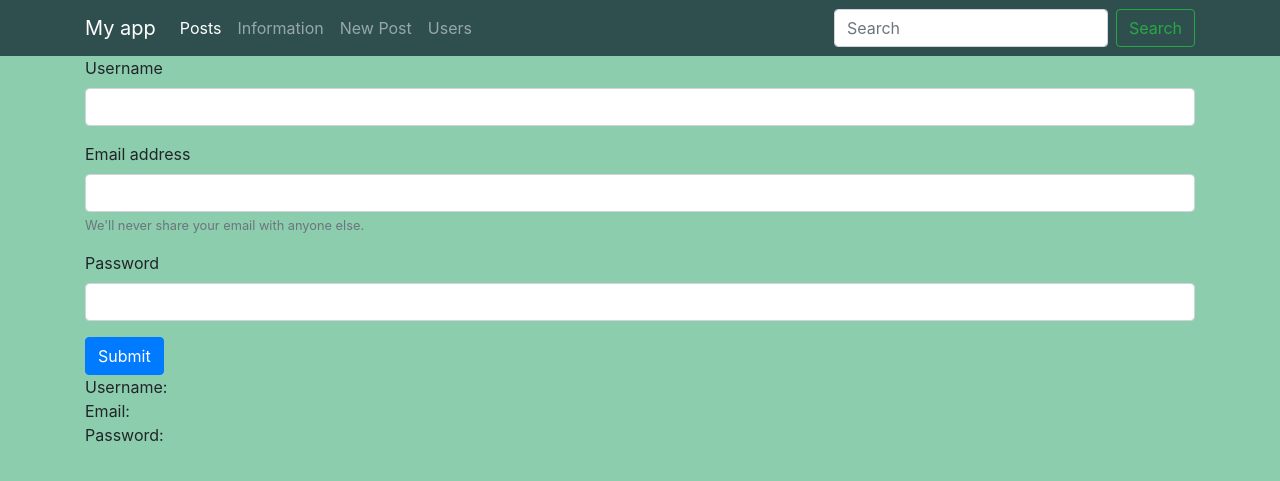
After one commit to yuliiakucher/Flask_basic, a Flask app: page /users_bp/ in a window 1280 px wide. The commit adds this page. Shown: the top 481 px of the page. Run offline with Flask 2, Linux system fonts and the light colour scheme; some libraries are stand-ins or nearby versions.

Commit message:
lec_15 practice

```diff
--- a/app/__init__.py
+++ b/app/__init__.py
@@ -1,4 +1,6 @@
 from flask import Flask
+from .post.views import posts
+from .users_bp.views import users_bp
 # from config import Config, UserConf
 
 app = Flask(__name__)
@@ -8,4 +10,8 @@ app = Flask(__name__)
 # app.config.from_object(UserConf)
 app.config.from_object('config.DevConf')
 
+app.register_blueprint(posts, url_prefix='/posts')
+
+app.register_blueprint(users_bp, url_prefix='/users_bp')
+
 from app import views
--- /dev/null
+++ b/app/forms.py
@@ -0,0 +1,6 @@
+from wtforms import Form, StringField
+
+
+class Posts_Form(Form):
+    name = StringField('Name')
+    mail = StringField('Mail')
--- /dev/null
+++ b/app/static/css/style.css
@@ -0,0 +1,3 @@
+body{
+    background: #8bcdad;
+}
--- a/app/templates/base.html
+++ b/app/templates/base.html
@@ -4,12 +4,17 @@
     <meta charset="UTF-8">
     <link rel="stylesheet" href="https://stackpath.bootstrapcdn.com/bootstrap/4.5.0/css/bootstrap.min.css"
           integrity="sha384-9aIt2nRpC12Uk9gS9baDl411NQApFmC26EwAOH8WgZl5MYYxFfc+NcPb1dKGj7Sk" crossorigin="anonymous">
-    <title>Title</title>
+    <link href={{ url_for('static', filename = 'css/style.css') }} rel="stylesheet">
+    {% block css_js_links %}{% endblock %}
+    <title>{% block title %}{% endblock %}</title>
 </head>
 <body>
 
+
+
 <nav class="navbar navbar-expand-lg navbar-dark" style="background: darkslategray">
-    <a class="navbar-brand" href="#">Navbar</a>
+    <div class="container">
+        <a class="navbar-brand" href="{{ url_for('start') }}">My app</a>
         <button class="navbar-toggler" type="button" data-toggle="collapse" data-target="#navbarSupportedContent"
                 aria-controls="navbarSupportedContent" aria-expanded="false" aria-label="Toggle navigation">
             <span class="navbar-toggler-icon"></span>
@@ -18,37 +23,37 @@
         <div class="collapse navbar-collapse" id="navbarSupportedContent">
             <ul class="navbar-nav mr-auto">
                 <li class="nav-item active">
-                <a class="nav-link" href="/">Home <span class="sr-only">(current)</span></a>
+                    <a class="nav-link" href="{{ url_for('posts.index') }}">Posts <span class="sr-only">(current)</span></a>
                 </li>
                 <li class="nav-item">
-                <a class="nav-link" href="/info">Information</a>
-            </li>
-            <li class="nav-item dropdown">
-                <a class="nav-link dropdown-toggle" href="#" id="navbarDropdown" role="button" data-toggle="dropdown"
-                   aria-haspopup="true" aria-expanded="false">
-                    Dropdown
-                </a>
-                <div class="dropdown-menu" aria-labelledby="navbarDropdown">
-                    <a class="dropdown-item" href="#">Action</a>
-                    <a class="dropdown-item" href="#">Another action</a>
-                    <div class="dropdown-divider"></div>
-                    <a class="dropdown-item" href="#">Something else here</a>
-                </div>
+                    <a class="nav-link" href="{{ url_for('info') }}">Information</a>
                 </li>
                 <li class="nav-item">
-                <a class="nav-link disabled" href="#" tabindex="-1" aria-disabled="true">Disabled</a>
+                    <a class="nav-link" href="{{ url_for('posts.new_post') }}">New Post</a>
+                </li>
+                <li class="nav-item">
+                    <a class="nav-link" href="{{ url_for('users_bp.users_start') }}">Users</a>
                 </li>
             </ul>
-        <form class="form-inline my-2 my-lg-0">
-            <input class="form-control mr-sm-2" type="search" placeholder="Search" aria-label="Search">
+                <form class="form-inline my-2 my-lg-0" action="{{ url_for('search') }}" method="POST">
+                <input
+                        class="form-control mr-sm-2"
+                        type="search" placeholder="Search"
+                        aria-label="Search"
+                        name="search"
+                        value="{{ request.form.get('search', '') }}">
                 <button class="btn btn-outline-success my-2 my-sm-0" type="submit">Search</button>
             </form>
         </div>
+    </div>
 </nav>
 
+{% block content_title %}
+{% endblock %}
+
 <main role="main" class="container">
-    {% block body%}
-    {% endblock%}
+    {% block body %}
+    {% endblock %}
 </main>
 
 </body>
--- /dev/null
+++ b/app/users_bp/__init__.py
@@ -0,0 +1,3 @@
+from flask import Blueprint
+
+users_bp = Blueprint('users_bp', __name__, template_folder='templates', static_folder='static')
--- /dev/null
+++ b/app/users_bp/templates/users_bp/users_start.html
@@ -0,0 +1,32 @@
+{% extends 'base.html' %}
+
+{% block title %}
+    Users
+{% endblock %}
+
+{% block body %}
+    <form action="{{ url_for('users_bp.users_start') }}" method="POST">
+        <div class="form-group">
+            <label for="exampleInputEmail1">Username</label>
+            <input type="text" class="form-control" id="exampleInputEmail1"
+            name="username" value="{{ request.form.get('username','') }}">
+
+        </div>
+                <div class="form-group">
+                    <label for="exampleInputEmail1">Email address</label>
+                    <input type="email" class="form-control" id="exampleInputEmail1" aria-describedby="emailHelp"
+                    name="email" value="{{ request.form.get('email','') }}">
+                    <small id="emailHelp" class="form-text text-muted">We'll never share your email with anyone else.</small>
+                </div>
+                <div class="form-group">
+                    <label for="exampleInputPassword1">Password</label>
+                    <input type="password" class="form-control" id="exampleInputPassword1"
+                    name="password" value="{{ request.form.get('password','') }}">
+                </div>
+        <button type="submit" class="btn btn-primary">Submit</button>
+    </form>
+        <div>Username: {{ username }}</div>
+        <div>Email: {{ email }}</div>
+        <div>Password: {{ password }}</div>
+
+{% endblock %}
--- /dev/null
+++ b/app/users_bp/views.py
@@ -0,0 +1,28 @@
+from app.users_bp import users_bp
+from flask import render_template, request
+from .user_form import User_form
+
+
+@users_bp.route('/', methods=['POST', 'GET'])
+def users_start():
+    rez_username = ''
+    rez_email = ''
+    rez_password = ''
+    if request.method == 'POST':
+        rez_username = request.form['username']
+        rez_email = request.form['email']
+        rez_password = request.form['password']
+    return render_template('users_bp/users_start.html', username=rez_username, email=rez_email, password=rez_password)
+
+
+@users_bp.route('/form/', methods=['GET','POST'])
+def user_form():
+    form = User_form()
+    username = ''
+    email = ''
+    password = ''
+    if request.method == 'POST':
+        username = request.form['username']
+        email = request.form['email']
+        password = request.form['password']
+    return render_template('users_bp/user_form.html', username=username, email=email, password=password, form=form)
```
Also changed, not shown: app/post/templates/posts/new_post.html (added, +29 -0 lines), app/templates/search.html (added, +14 -0 lines), app/templates/start.html (+15 -7 lines), app/users_bp/templates/users_bp/user_form.html (added, +25 -0 lines), app/users_bp/user_form.py (added, +7 -0 lines), app/views.py (+11 -1 lines), some.py (deleted, +0 -10 lines). Lines whose indentation alone changed are shown as unchanged.
